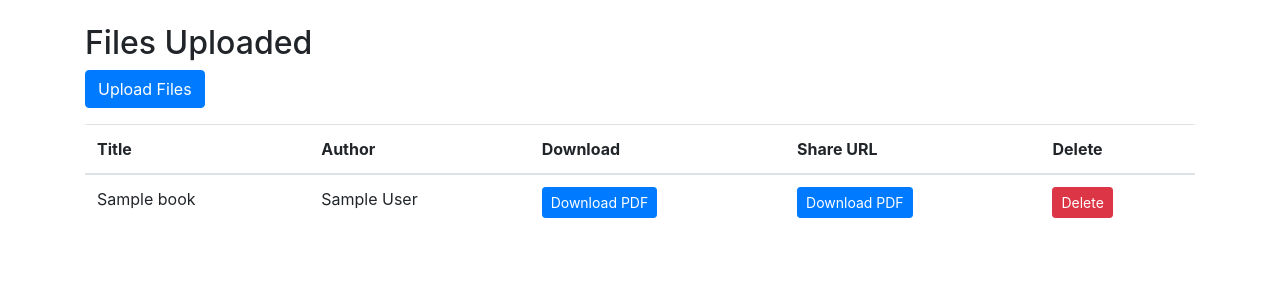
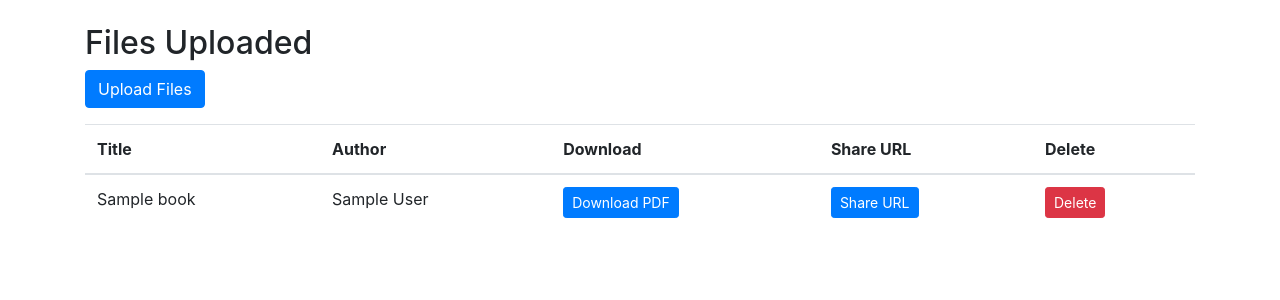
Before and after one commit to shyamsunder007/Cloud_Django, a Django app: template cloud/core/templates/book_list.html in a window 1280 px wide. Shown: the part 56-356 px from the top of the page. Run offline with Django 3.2, Linux system fonts and the light colour scheme; the template is opened without the code that fills it: most values are stand-ins (such as "Sample title", 1, 10 or a date in 2020); parts of the project's set-up code (start-up, migrations or seed data) failed here and were passed over; some libraries are stand-ins or nearby versions.

Commit message:
Public Sharing enabled

```diff
--- a/cloud/core/templates/book_list.html
+++ b/cloud/core/templates/book_list.html
@@ -43,7 +43,7 @@
           </td>
           <td>
             <a href="#" onclick="return alert('Copy URL: http://127.0.0.1:8000/share_book/{{ book.file }}')" class="btn btn-primary btn-sm" >
-              Download PDF
+              Share URL
           </td>
 
           <td>
```
